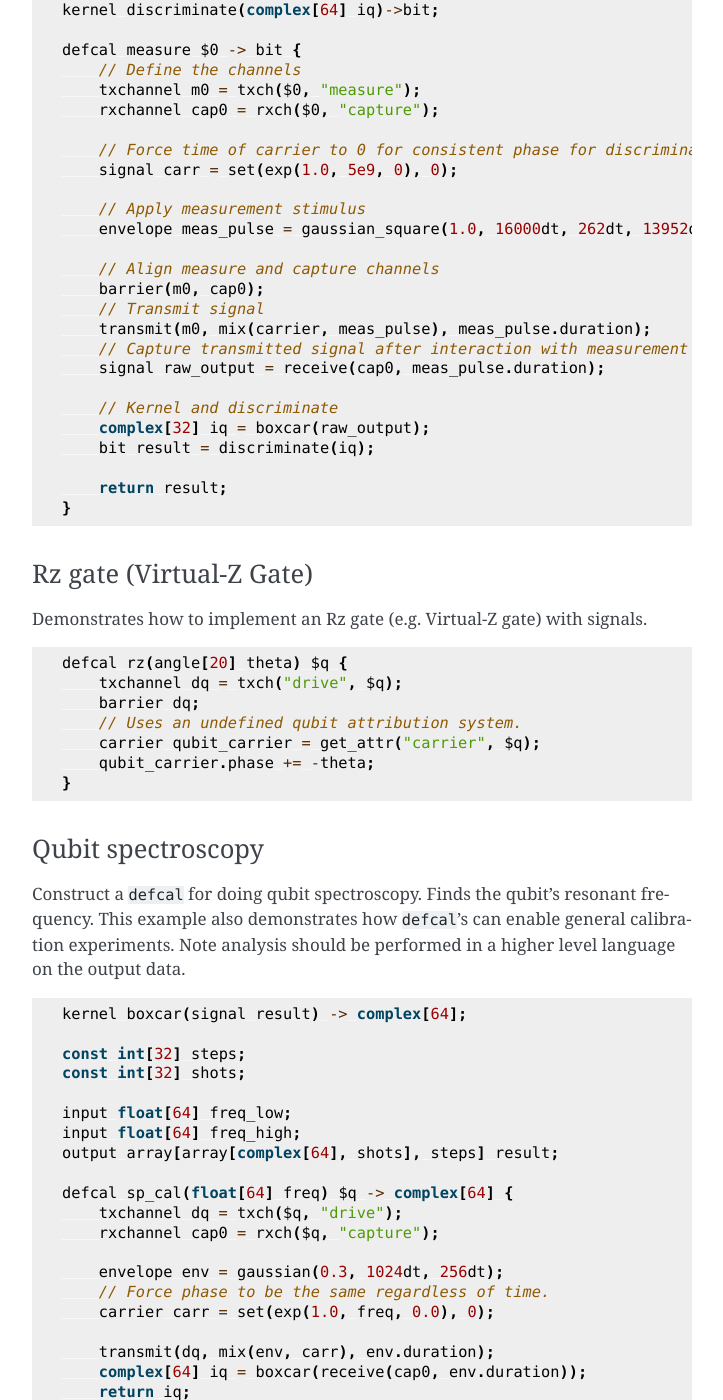
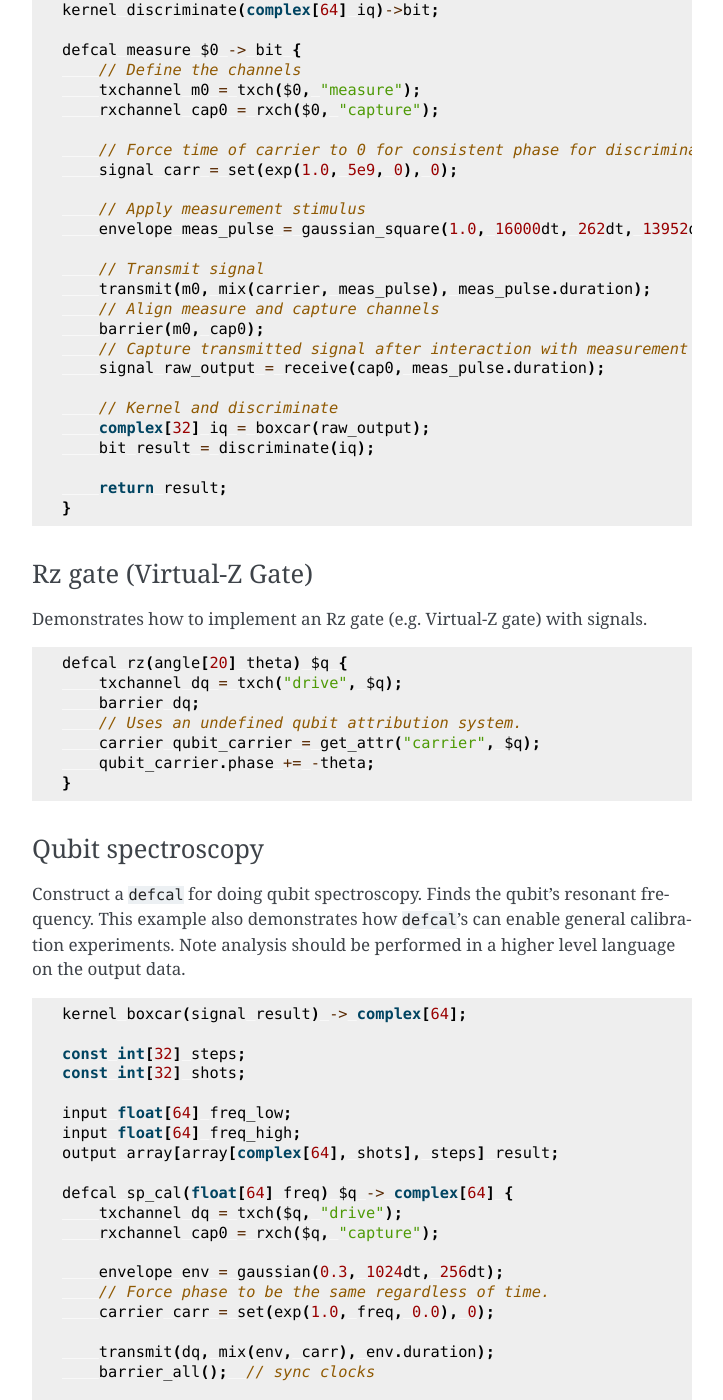
Before and after one commit to openqasm/openqasm, a Sphinx documentation site: the page built from source/language/openpulse.rst, in a window 1280 px wide and 1400 px high, scrolled down 10639 px. Shown: the whole window, without its empty margins (388-1111 px from the left). Built offline with Sphinx 7.4.7, drawn with Linux system fonts in a browser that asks for light colours; some of the changed text lies outside the part shown.

Commit message:
Shift receive forward in time

```diff
--- a/source/language/openpulse.rst
+++ b/source/language/openpulse.rst
@@ -506,10 +506,10 @@ process within the signal framework.
         // Apply measurement stimulus
         envelope meas_pulse = gaussian_square(1.0, 16000dt, 262dt, 13952dt);
 
+        // Transmit signal
+        transmit(m0, mix(carrier, meas_pulse), meas_pulse.duration);
         // Align measure and capture channels
         barrier(m0, cap0);
-        // Transmit signal
-        transmit(m0, mix(carrier, meas_pulse), meas_pulse.duration);
         // Capture transmitted signal after interaction with measurement resonator
         signal raw_output = receive(cap0, meas_pulse.duration);
 
@@ -562,7 +562,9 @@ should be performed in a higher level language on the output data.
         carrier carr = set(exp(1.0, freq, 0.0), 0);
 
         transmit(dq, mix(env, carr), env.duration);
-        complex[64] iq = boxcar(receive(cap0, env.duration));
+        barrier_all();  // sync clocks
+
+        complex[64] iq = measure $q;  // precalibrated ``measure`` returning iq data
         return iq;
     }
 
```
